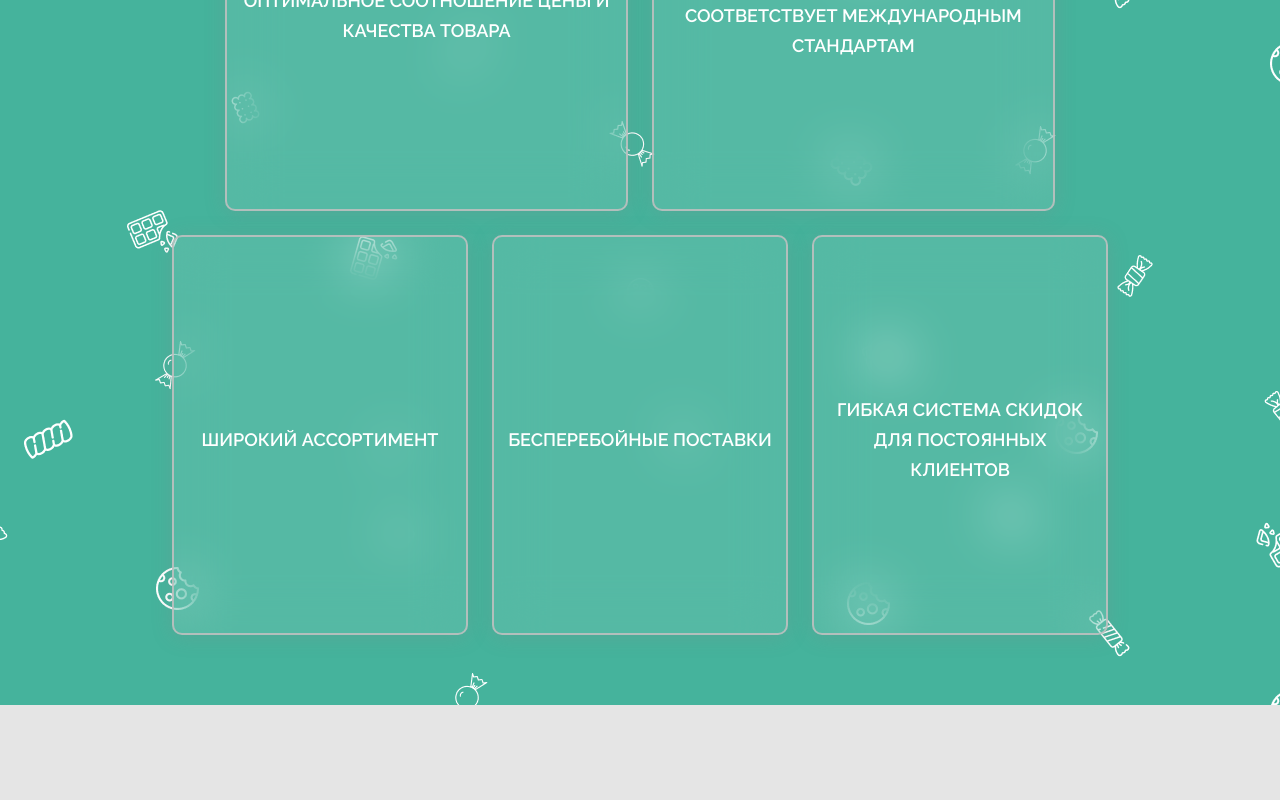
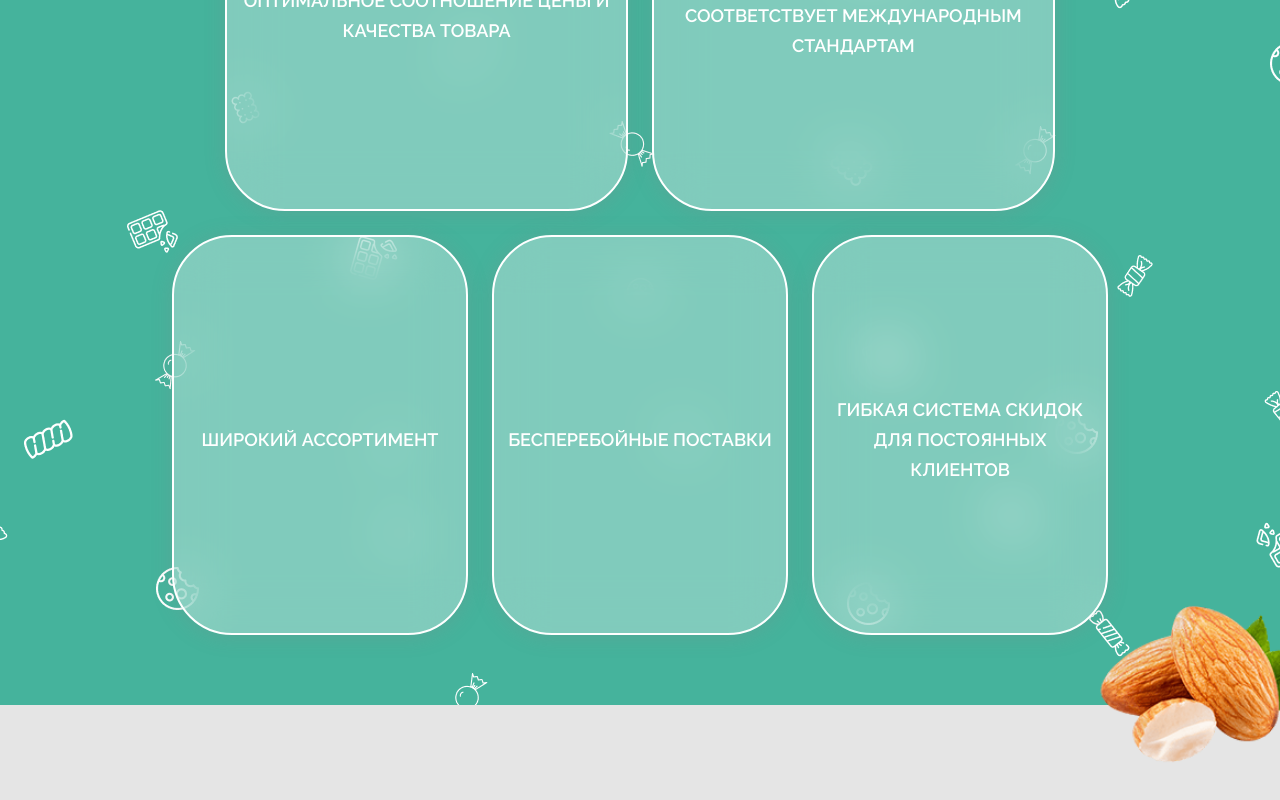
Before and after one commit to 7Davronbek/app-suxofruits-client, a React (Create React App) app: page / in a window 1280 px wide. Shown: the part 2873-3673 px from the top of the page. Built offline with nearby package versions, Linux system fonts and the light colour scheme; some icons are missing.

Commit message:
suxofruits

```diff
--- a/src/components/WhyWe.jsx
+++ b/src/components/WhyWe.jsx
@@ -88,6 +88,7 @@ const WhyWe = () => {
                         </div>
                     </div>
                 </div>
+                <div className="right"><img src="/assets/image/nuts.png" alt="" /></div>
             </div>
 
         </>
--- a/src/sass/main.scss
+++ b/src/sass/main.scss
@@ -14,7 +14,7 @@ $main: #45b39c;
     font-family: "Font-Bold", sans-serif;
 }
 
-@import url('https://fonts.googleapis.com/css2?family=Raleway:wght@300;400;;500;600&display=swap');
+@import url('https://fonts.googleapis.com/css2?family=Raleway:wght@300;400;500;600&display=swap');
 
 html {
 
@@ -108,6 +108,7 @@ html {
             position: absolute;
             left: 0;
             bottom: -77px;
+            z-index: 1;
         }
 
         .right {
@@ -592,25 +593,28 @@ html {
 
         .whyWe {
             padding: 70px 0;
-            background-image: url(../images/fixedBg.png) ;
+            background-image: url(../images/fixedBg.png);
             background-color: $main;
             background-attachment: fixed;
             background-position: center;
+            position: relative;
 
             .cards {
-                background: #ffffff17;
+                background: #ffffff52;
                 box-shadow: 0px 2px 20px #89898940;
                 border-radius: 10px;
                 text-align: center;
                 padding: 30px 14px;
+                border-radius: 60px;
                 padding-bottom: 5px;
                 height: 100%;
                 max-width: 350px;
-                border: 2px solid #c0c0c0e0;
+                border: 2px solid #ffffff;
+                -webkit-backdrop-filter: blur(25px);
                 backdrop-filter: blur(25px);
                 padding-bottom: 35px;
                 margin: auto;
-                height: 400px!important;
+                height: 400px !important;
                 display: flex;
                 flex-direction: column;
                 align-items: center;
```
